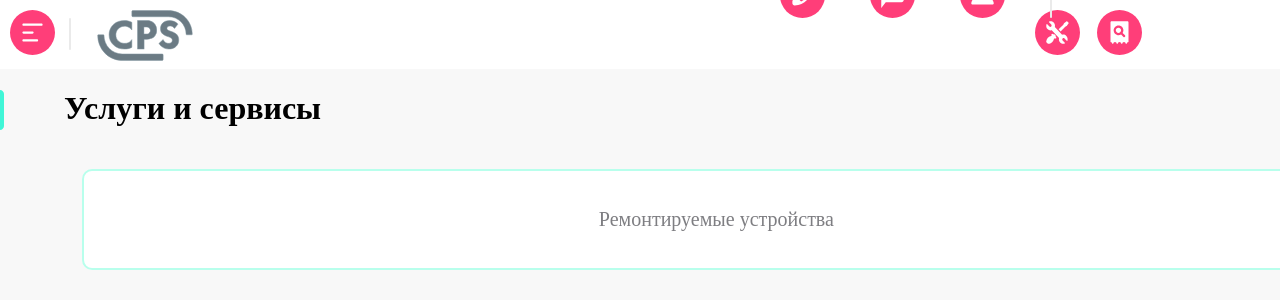
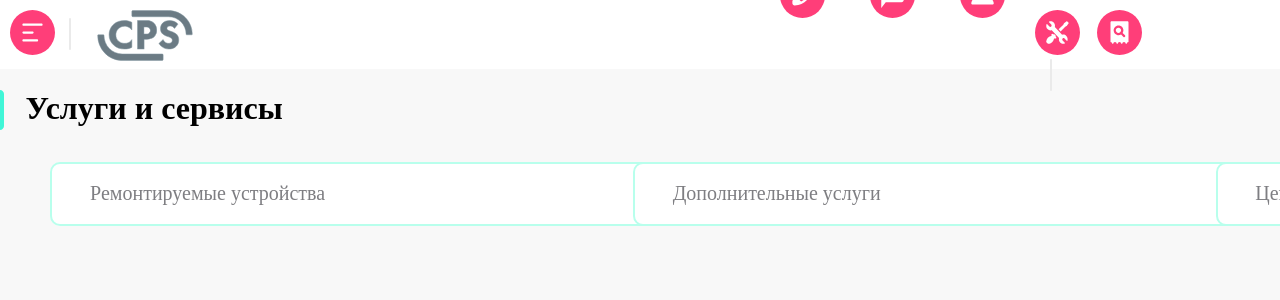
Before and after one commit to Mychenik7930/VERSTKAAAAAA, a website built with Vite: page index.html in a window 1280 px wide. Shown: the top 300 px of the page. Built offline with nearby package versions, Linux system fonts and the light colour scheme.

Commit message:
trying do ssmth

```diff
--- a/style.css
+++ b/style.css
@@ -93,7 +93,7 @@
     .burger5 {
         display: flex;
         position: absolute;
-        margin-top: -6.5%;
+        margin-top: -10px;
         margin-left: 82%;
     }
     .burger6 {
@@ -116,6 +116,7 @@
         margin-top: -7.5%;
         margin-left: 60.9%;
     }
+
 }
 
 .highlight {
@@ -124,6 +125,12 @@
 
 .USLUG {
     margin-left: 5%;
+}
+
+@media (min-width: 768px) {
+    .USLUG {
+        margin-left: 2%;
+    }
 }
 
 .swiper {
@@ -140,6 +147,23 @@
     margin-left: 5%;
     padding-left: 1%;
     border-radius: 10px;
+}
+
+@media (min-width: 768px) {
+    .swiper {
+        padding: 1%;
+    }
+    .swiper-slide {
+        color: #7E7E82;
+    font-size: 20px;
+    text-align: left;
+    padding-top: 1.5%;
+    padding-bottom: 1.5%;
+    margin-left: 3%;
+    padding-left: 3%;
+    border-radius: 10px;
+    margin-right:-60%;
+    }
 }
 
 .text {
```
